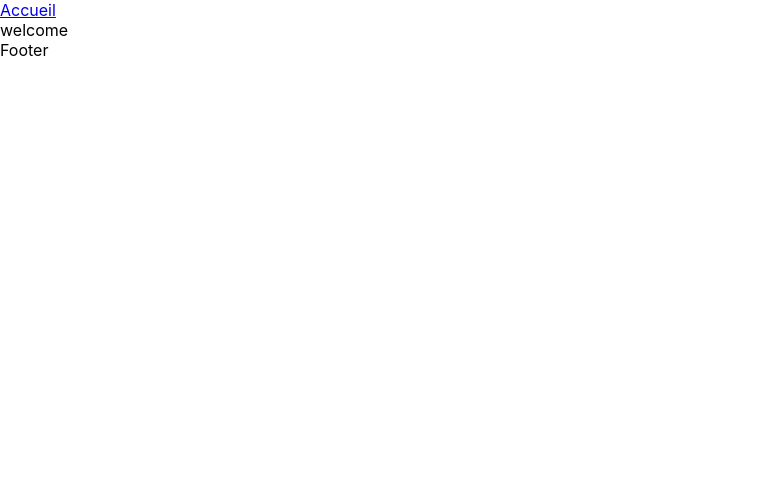
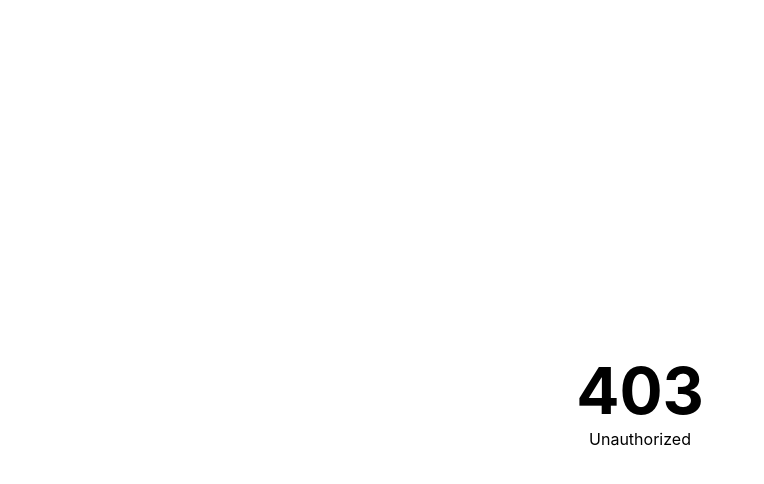
Before and after one commit to ynov-lyon-mobilite/EventManagement-BackOffice, a Next.js app: page / in a window 1280 px wide. Shown: the top 484 px of the page, without its empty margins (0-764 px from the left). Built offline with nearby package versions, Linux system fonts and the light colour scheme.

Commit message:
add error page

```diff
--- /dev/null
+++ b/components/error/403.tsx
@@ -0,0 +1,7 @@
+import BaseError from "./BaseError";
+
+export default function Unauthorized(){
+    return (
+        <BaseError code={403} text="Unauthorized"/>
+    );
+}
--- /dev/null
+++ b/components/error/BaseError.module.css
@@ -0,0 +1,17 @@
+.baseError{
+    width: 100vw;
+    height: 100vh;
+    display: flex;
+}
+.baseErrorContent{
+    margin: auto;
+    justify-content: center;
+    text-align: center;
+}
+.baseErrorCode{
+    font-size: 4em;
+    font-weight: bold;
+}
+.baseErrorText{
+
+}
--- /dev/null
+++ b/components/error/BaseError.tsx
@@ -0,0 +1,12 @@
+import styles from './BaseError.module.css';
+
+export default function BaseError({code = 404, text = ''}){
+    return (
+        <div className={styles.baseError}>
+            <div className={styles.baseErrorContent}>
+                <div className={styles.baseErrorCode}>{code}</div>
+                <div className={styles.baseErrorText}>{text}</div>
+            </div>
+        </div>
+    );
+}
--- a/context/UserContext.tsx
+++ b/context/UserContext.tsx
@@ -5,11 +5,11 @@ export const UserContext = React.createContext(null);
 
 export default function UserContextProvider({children}: PropsWithChildren<any>){
     const [user, setUser] = useState(null);
-    const [fetching, setFetching] = useState(true);
+    const [fetching, setFetching] = useState(false);
 
     useEffect(() => {
         setTimeout(() => {
-            setUser({email: 'test@test.com'})
+            /*setUser({email: 'test@test.com'})*/
             setFetching(false);
         }, 3000)
     }, []);
--- a/pages/index.tsx
+++ b/pages/index.tsx
@@ -1,18 +1,22 @@
 import Layout from "../components/layout/Layout";
 import {useContext, useEffect} from "react";
 import {UserContext} from "../context/UserContext";
-import Login from "./login";
 import {useRouter} from "next/router";
+import Unauthorized from "../components/error/403";
 
 export default function Home() {
     const {user, fetching} = useContext(UserContext);
     const router = useRouter();
 
     useEffect(() => {
-        if(!user && !fetching){
+        /*if(!user && !fetching){
             router.push({pathname: '/login'});
-        }
-    }, [user])
+        }*/
+    }, [user]);
+
+    if(!user && !fetching){
+        return <Unauthorized/>
+    }
 
     return (
         <Layout>
```
Also changed, not shown: 1 other file (tests, documents, lock files or other folders).
